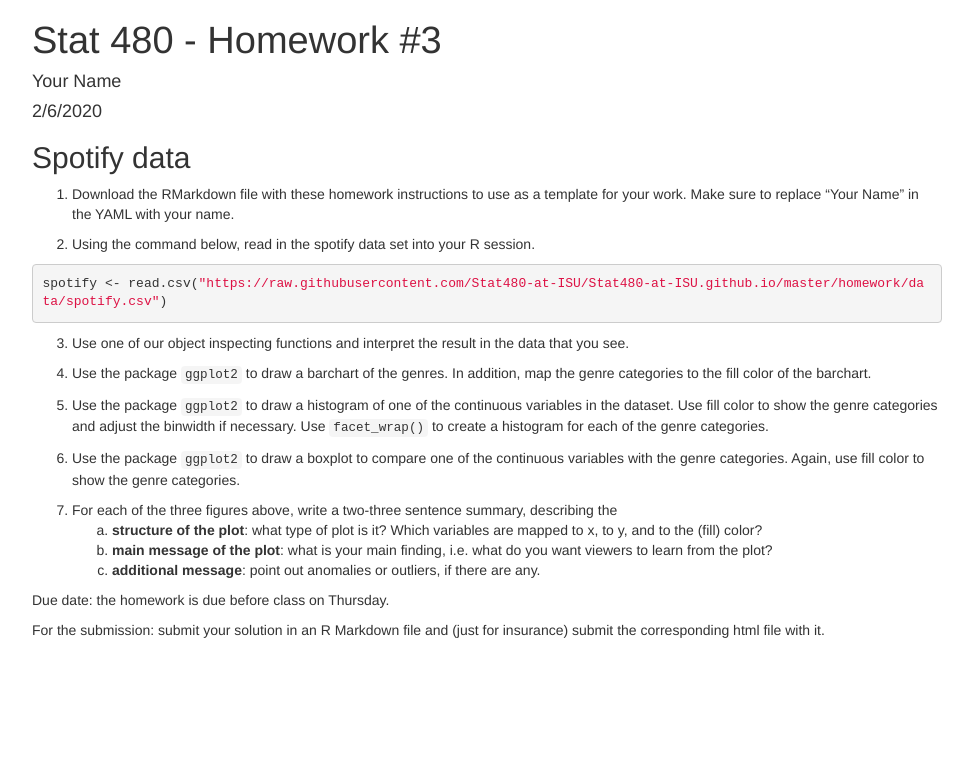
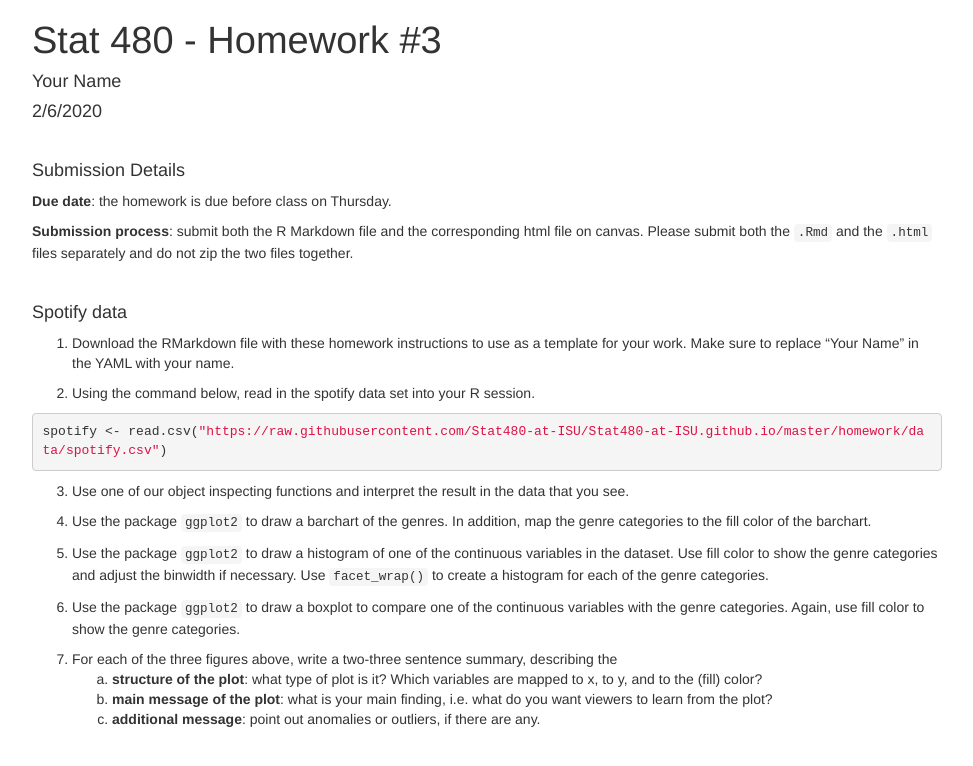
Before and after one commit to Stat480-at-ISU/Stat480-at-ISU.github.io, a Jekyll site: the page homework/homework03.html, which Jekyll copies as it is, in a window 1280 px wide. Shown: the top 766 px of the page, without its empty margins (153-1126 px from the left). Built offline with Jekyll 4.4.1, drawn with Linux system fonts in a browser that asks for light colours.

Commit message:
reformat hw

```diff
--- a/homework/homework03.html
+++ b/homework/homework03.html
@@ -369,8 +369,15 @@
 </div>
 
 
-<div id="spotify-data" class="section level2">
-<h2>Spotify data</h2>
+<p><br /></p>
+<div id="submission-details" class="section level4">
+<h4>Submission Details</h4>
+<p><strong>Due date</strong>: the homework is due before class on Thursday.</p>
+<p><strong>Submission process</strong>: submit both the R Markdown file and the corresponding html file on canvas. Please submit both the <code>.Rmd</code> and the <code>.html</code> files separately and do not zip the two files together.</p>
+<p><br /></p>
+</div>
+<div id="spotify-data" class="section level4">
+<h4>Spotify data</h4>
 <ol style="list-style-type: decimal">
 <li><p>Download the RMarkdown file with these homework instructions to use as a template for your work. Make sure to replace “Your Name” in the YAML with your name.</p></li>
 <li><p>Using the command below, read in the spotify data set into your R session.</p></li>
@@ -388,8 +395,6 @@
 <li><strong>additional message</strong>: point out anomalies or outliers, if there are any.</li>
 </ol></li>
 </ol>
-<p>Due date: the homework is due before class on Thursday.</p>
-<p>For the submission: submit your solution in an R Markdown file and (just for insurance) submit the corresponding html file with it.</p>
 </div>
 
 
```
Also changed, not shown: homework/homework03.Rmd (+28 -7 lines), 2 other files.
